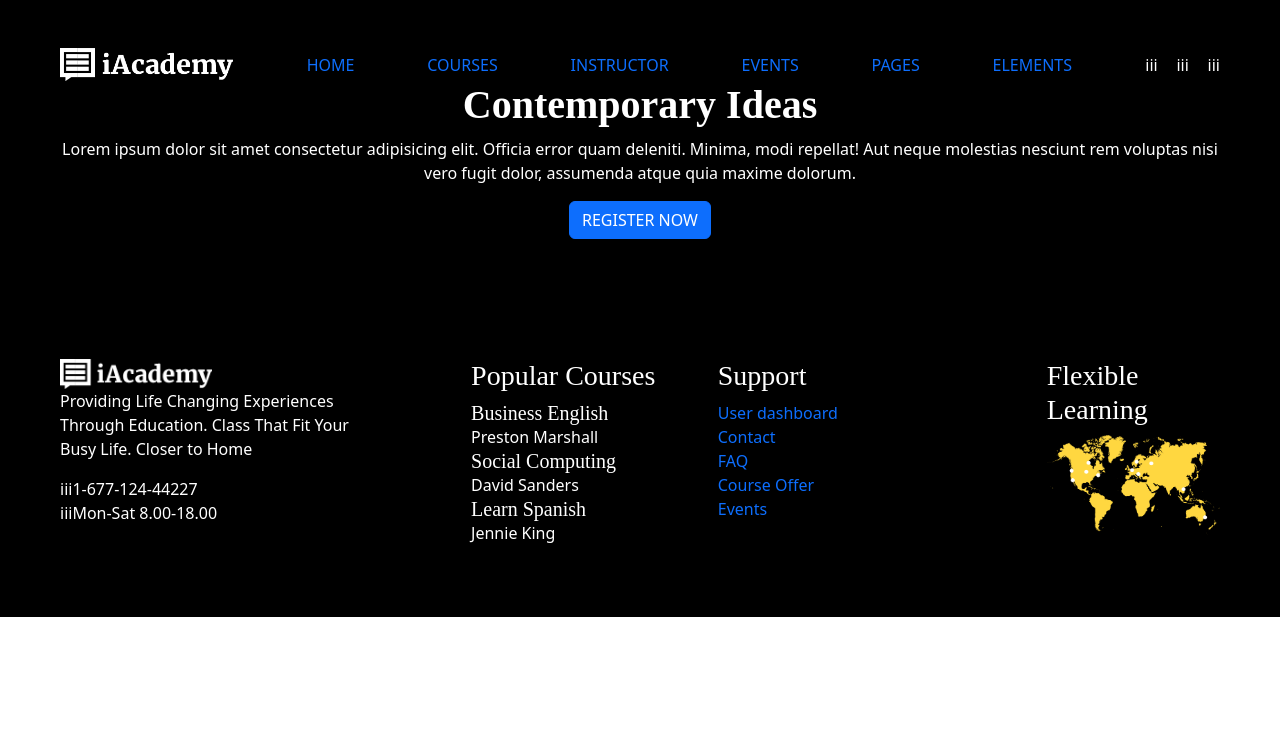
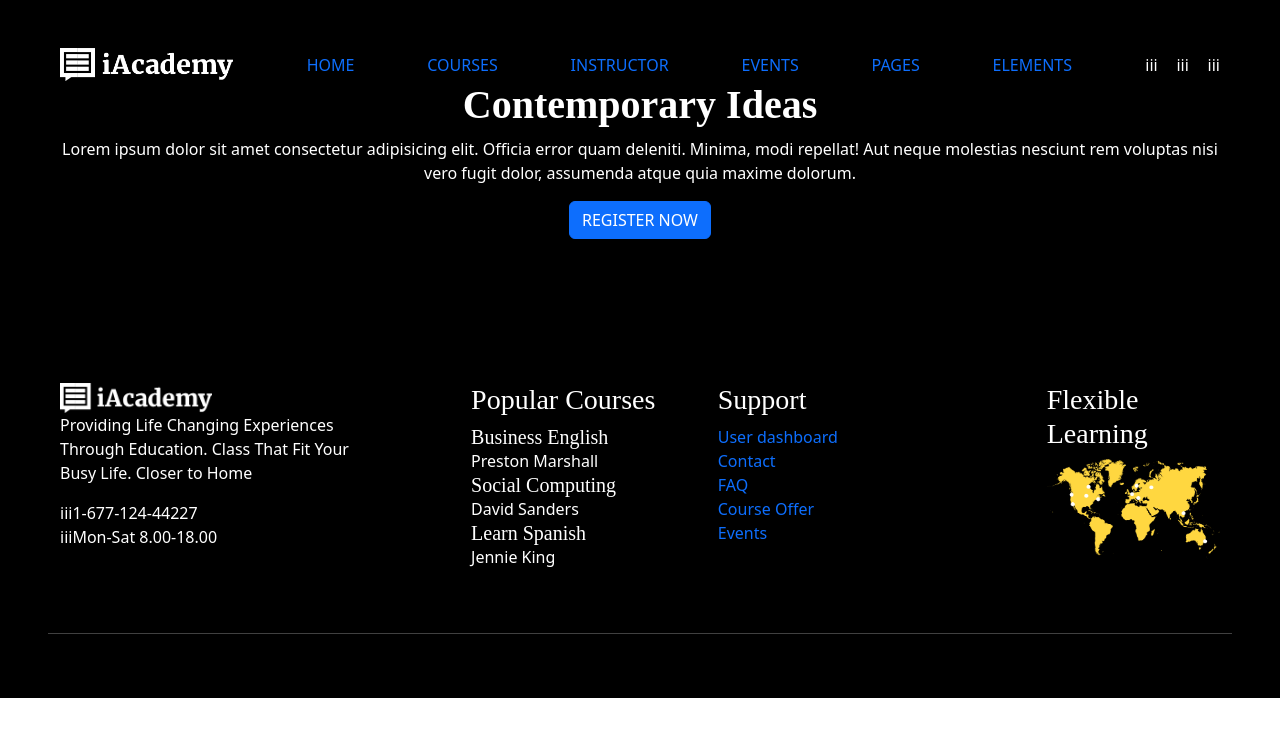
Before and after one commit to AnielloPiscopo/proj-html-vuejs, a Vue app: page / in a window 1280 px wide. Shown: the top 736 px of the page. Built offline with nearby package versions, Linux system fonts and the light colour scheme.

Commit message:
Modified the padding and the margin in the footer and added the hr tag

```diff
--- a/src/components/footer/AppFooter.vue
+++ b/src/components/footer/AppFooter.vue
@@ -16,6 +16,7 @@
 <template>
     <footer class="p-5">
         <FooterUpperPart />
+        <hr>
         <FooterLowerPart />
     </footer>
 </template>
--- a/src/components/footer/FooterUpperPart.vue
+++ b/src/components/footer/FooterUpperPart.vue
@@ -34,7 +34,7 @@
 </script>
 
 <template>
-    <div class="container-fluid my-4">
+    <div class="container-fluid py-5">
         <div class="row justify-content-between">
             <div class="col-10">
                 <div class="row">
```
